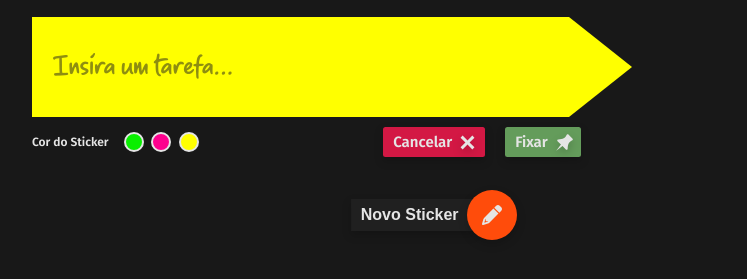
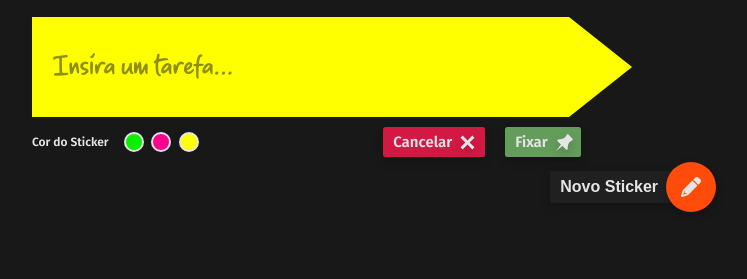
Before and after one commit to oabarreto/memo-sticker, a plain HTML site: page index.html in a window 1280 px wide. Shown: the part 327-606 px from the top of the page, without its empty margins (308-1055 px from the left). Drawn offline with Linux system fonts and the light colour scheme.

Commit message:
Add files via upload

```diff
--- a/css/style.css
+++ b/css/style.css
@@ -245,23 +245,17 @@ header .logo h2 span {
 }
 
 .add {
-  width: 30%;
-  margin: 0 auto;
-  display: flex;
-  justify-content: flex-end;
-  align-items: center;
+  position: fixed;
+  right: 20%;
 }
 
 .add-btn {
   display: flex;
   justify-content: center;
   align-items: center;
-  padding: 0.75rem;
   font-size: 1.6rem;
   font-weight: 600;
   border: none;
-  margin: 2rem 0 1rem;
-
   background: none;
   color: var(--color-white);
   cursor: pointer;
```
